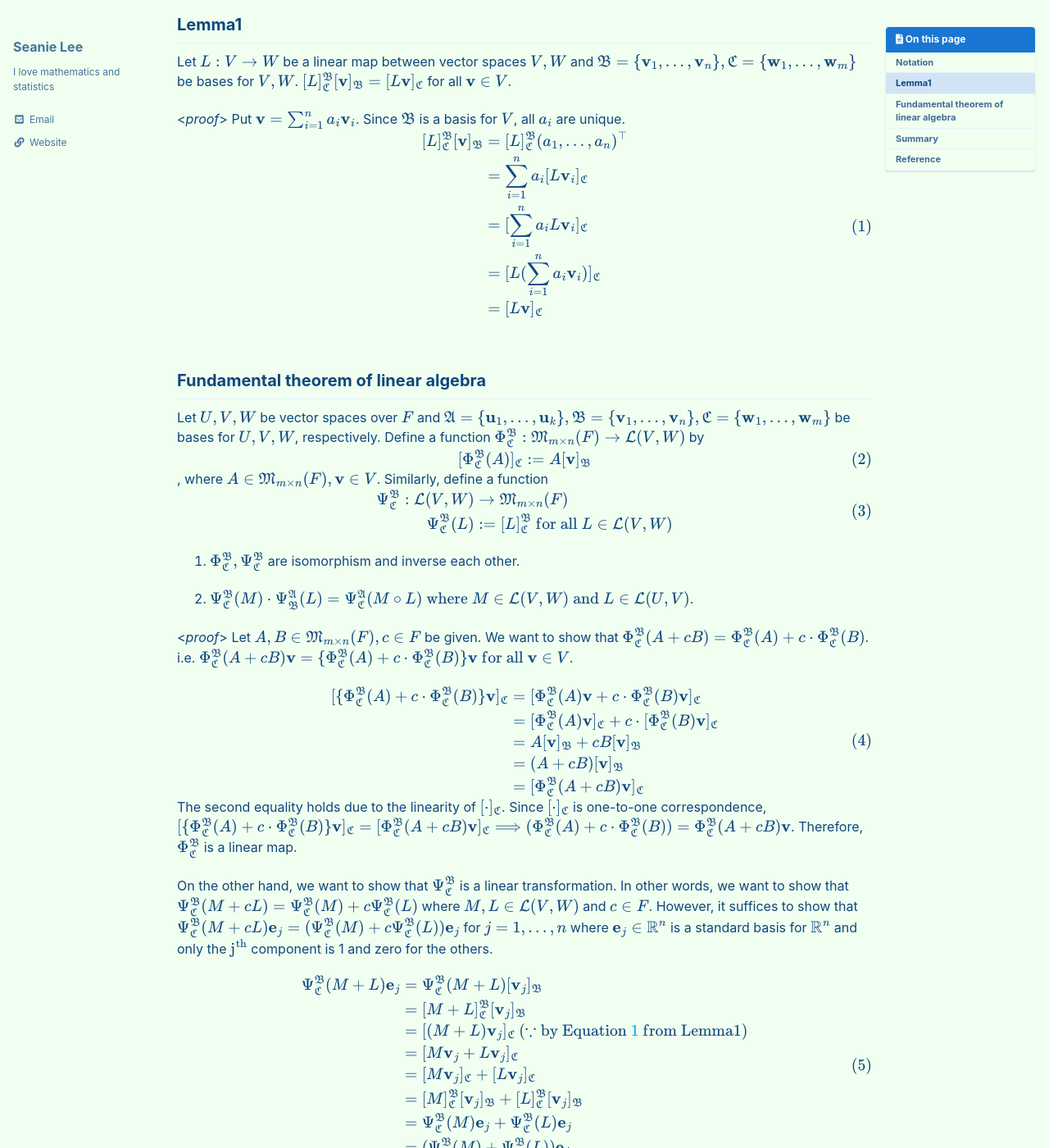
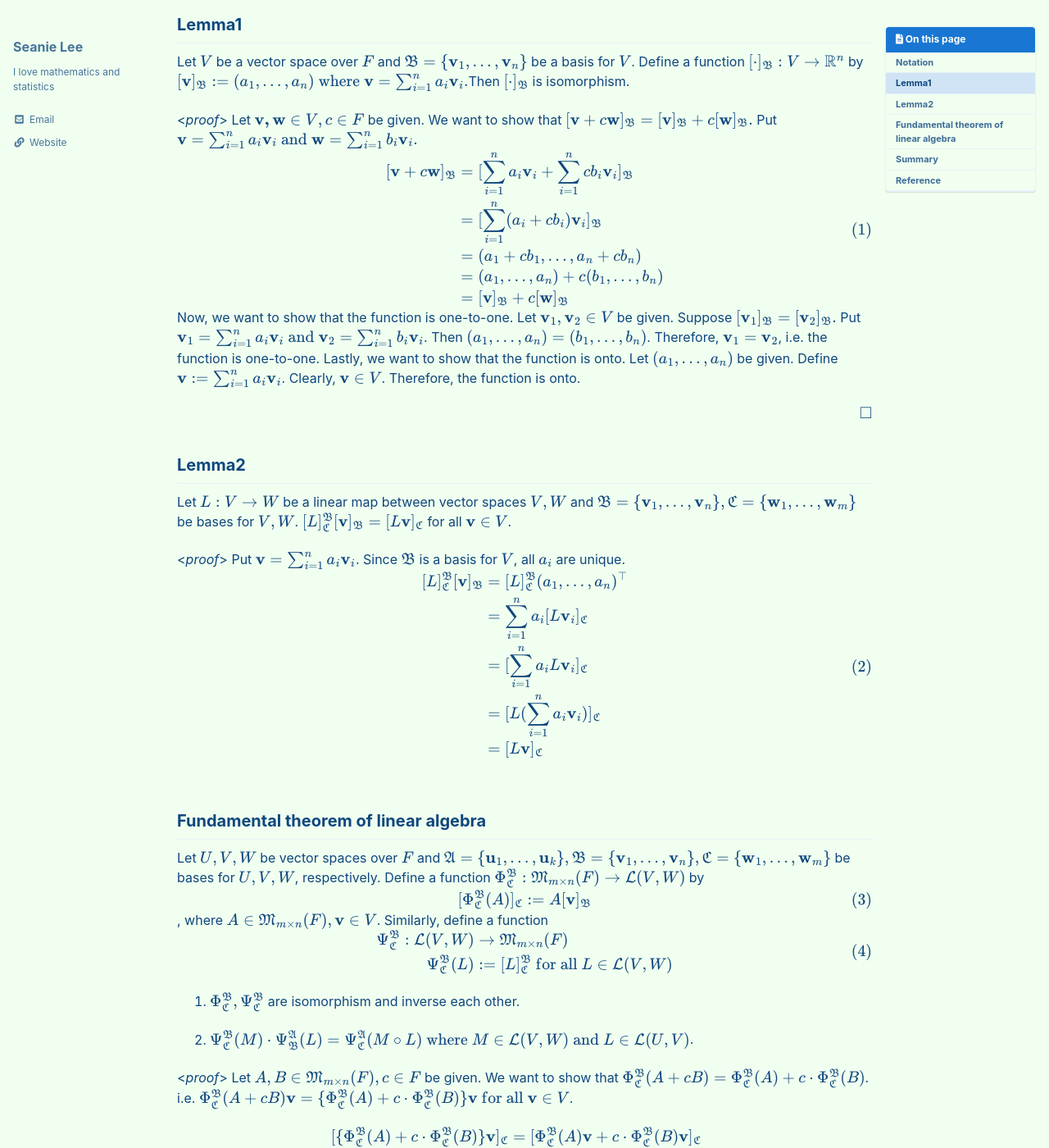
Before and after one commit to seanie12/blog, a Jekyll site: the page built from _posts/2020-12-30-fudamental-theorem-of-linear-algebra.md, in a window 1280 px wide and 1400 px high, scrolled down 528 px. Shown: the whole window at 82% size. Built offline with Jekyll 4.4.1, drawn with Linux system fonts in a browser that asks for light colours; cached includes are drawn as plain includes; formulas are drawn with MathJax 3; some of the changed text lies outside the part shown.

Commit message:
Update 2020-12-30-fudamental-theorem-of-linear-algebra.md

```diff
--- a/_posts/2020-12-30-fudamental-theorem-of-linear-algebra.md
+++ b/_posts/2020-12-30-fudamental-theorem-of-linear-algebra.md
@@ -30,6 +30,27 @@ $$ [L]^\mathfrak{B}_{\mathfrak{C}} := [ [L\mathbf{v}_1]_{\mathfrak{C}} \cdots[L\
 
 
 ## Lemma1
+Let $V$ be a vector space over $F$ and $$\mathfrak{B}=\{ \mathbf{v}_1, \ldots, \mathbf{v}_n\} $$ be a basis for $V$. Define a function $$[\cdot]_{\mathfrak{B}}: V\rightarrow \mathbb{R}^n $$ by $$[\mathbf{v}]_{\mathfrak{B}} := (a_1, \ldots, a_n) \text{ where } \mathbf{v} = \sum_{i=1}^n a_i \mathbf{v}_i.$$Then $$[\cdot]_{\mathfrak{B}}$$ is isomorphism.
+
+<*proof*>
+Let $\mathbf{v,w} \in V, c \in F$ be given. We want to show that $$[\mathbf{v}+c\mathbf{w}]_{\mathfrak{B}} = [\mathbf{v}]_{\mathfrak{B}} + c[\mathbf{w}]_{\mathfrak{B}}.$$ Put $$\mathbf{v} = \sum_{i=1}^n a_i \mathbf{v}_i \text{ and } \mathbf{w} = \sum_{i=1}^n b_i \mathbf{v}_i.$$
+$$
+\begin{align}
+\begin{split}
+[\mathbf{v} + c\mathbf{w}]_{\mathfrak{B}} &= [\sum_{i=1}^n a_i \mathbf{v}_i + \sum_{i=1}^n c b_i \mathbf{v}_i]_{\mathfrak{B}}\\
+&= [\sum_{i=1}^n (a_i + c b_i)\mathbf{v}_i]_{\mathfrak{B}} \\
+&= (a_1 +cb_1, \ldots, a_n + cb_n) \\
+&= (a_1, \ldots, a_n) + c(b_1, \ldots, b_n) \\
+&= [\mathbf{v}]_{\mathfrak{B}} + c[\mathbf{w}]_{\mathfrak{B}}
+\end{split}
+\end{align}
+$$
+Now, we want to show that the function is one-to-one. Let $$\mathbf{v}_1, \mathbf{v}_2 \in V$$ be given. Suppose $$[\mathbf{v}_1]_{\mathfrak{B}} = [\mathbf{v}_2]_{\mathfrak{B}}.$$ Put $$\mathbf{v}_1 = \sum_{i=1}^n a_i \mathbf{v}_i \text{ and } \mathbf{v}_2 = \sum_{i=1}^n b_i \mathbf{v}_i$$. Then $$(a_1, \ldots, a_n) = (b_1, \ldots, b_n)$$. Therefore, $$\mathbf{v}_1 = \mathbf{v}_2$$, i.e. the function is one-to-one.
+Lastly, we want to show that the function is onto. Let $$(a_1, \ldots, a_n)$$ be given.  Define $$\mathbf{v} := \sum_{i=1}^n a_i \mathbf{v}_i$$. Clearly, $$\mathbf{v} \in V$$. Therefore, the function is onto.
+
+$$\tag*{$\square$}$$
+
+## Lemma2
 Let $L:V\rightarrow W$ be a linear map between vector spaces $V,W$ and $$\mathfrak{B}= \{ \mathbf{v}_1, \ldots, \mathbf{v}_n\}, \mathfrak{C}= \{ \mathbf{w}_1, \ldots, \mathbf{w}_m\}$$ be  bases for $V,W$.
 $$[L]^{\mathfrak{B}}_{\mathfrak{C}} [\mathbf{v}]_{\mathfrak{B}} = [L\mathbf{v}]_{\mathfrak{C}}$$ for all $\mathbf{v} \in V$.
 
@@ -44,7 +65,7 @@ $$
         &= [L(\sum_{i=1}^n a_i \mathbf{v}_i)]_{\mathfrak{C}} \\
         &= [L\mathbf{v}]_{\mathfrak{C}}
     \end{split}
-    \label{lemma1}
+    \label{lemma2}
 \end{align}
 $$
 $$\tag*{$\square$}$$
@@ -83,7 +104,7 @@ $$\begin{align}
     \begin{split}
         \Psi^{\mathfrak{B}}_{\mathfrak{C}}(M+L) \mathbf{e}_j & = \Psi^{\mathfrak{B}}_{\mathfrak{C}}(M+L)[\mathbf{v}_j]_{\mathfrak{B}} \\
         &= [M+L]^{\mathfrak{B}}_{\mathfrak{C}}[\mathbf{v}_j]_{\mathfrak{B}} \\
-        &= [(M+L)\mathbf{v}_j]_{\mathfrak{C}} \:(\because \text{by Equation \ref{lemma1} from Lemma1}) \\
+        &= [(M+L)\mathbf{v}_j]_{\mathfrak{C}} \:(\because \text{by Equation \ref{lemma2} from Lemma2}) \\
         &= [M\mathbf{v}_j + L\mathbf{v}_j]_{\mathfrak{C}} \\
         &= [M\mathbf{v}_j]_{\mathfrak{C}} + [L\mathbf{v}_j]_{\mathfrak{C}} \\
         &= [M]^{\mathfrak{B}}_{\mathfrak{C}}[\mathbf{v}_j]_{\mathfrak{B}} + [L]^{\mathfrak{B}}_{\mathfrak{C}}[\mathbf{v}_j]_{\mathfrak{B}} \\
```
